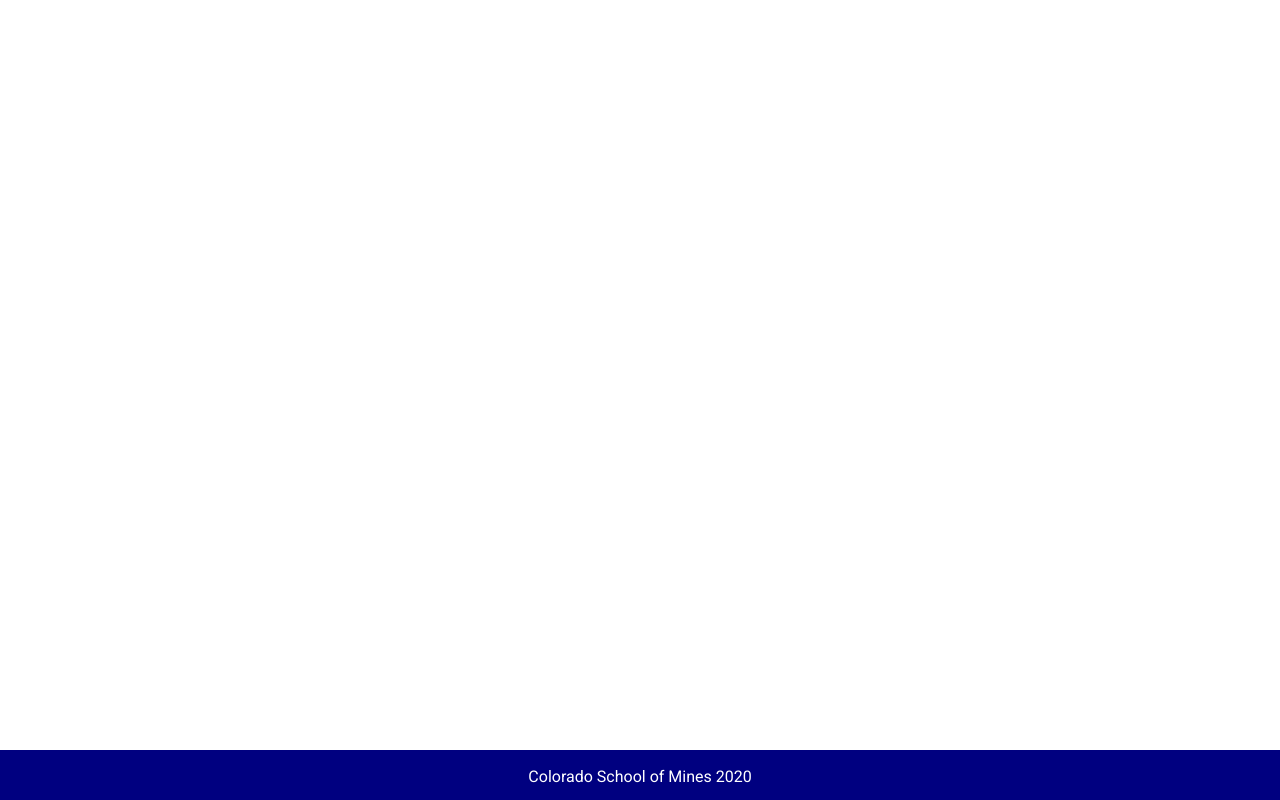
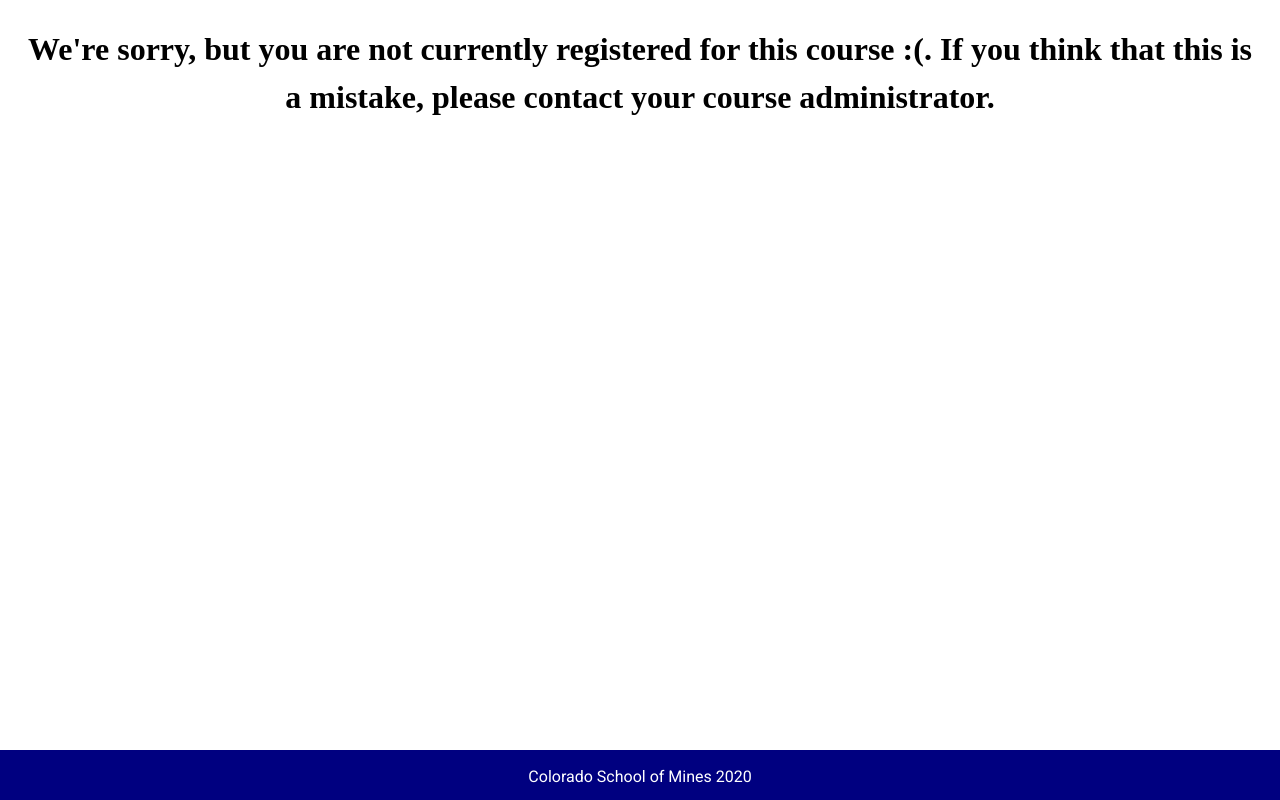
Before and after one commit to cpainterwakefield/fs-team-assembler, a Vue app in the folder reconnect/: page /notRegistered in a window 1280 px wide. Built offline with nearby package versions, Linux system fonts and the light colour scheme.

Commit message:
notRegistered page

```diff
--- a/reconnect/src/router/index.js
+++ b/reconnect/src/router/index.js
@@ -7,6 +7,7 @@ import AdminTeams from '../views/admin/teams/Teams.vue'
 import AdminEditTeams from '../views/admin/teams/Edit.vue'
 import AdminEdit from '../views/admin/Edit.vue'
 import AdminProjects from '../views/admin/Projects.vue'
+import NotFound from '../views/notFound.vue'
 
 Vue.use(VueRouter)
 
@@ -17,7 +18,9 @@ const routes = [
   { path: '/admin/teams', name: 'Teams', component: AdminTeams, meta: {title: 'Teams'} },
   { path: '/admin/teams/edit', name: 'Edit Teams', component: AdminEditTeams, meta: {title: 'Edit'} },
   { path: '/admin/edit', name: 'Edit Info', component: AdminEdit, meta: {title: 'Edit'} },
-  { path: '/admin/projects', name: 'Projects', component: AdminProjects, meta: {title: 'Projects'} }
+  { path: '/admin/projects', name: 'Projects', component: AdminProjects, meta: {title: 'Projects'} },
+  { path: '/notRegistered', name: 'Not Registered', component: NotFound, meta: {title: 'Not Found'} }
+
 ]
 
 const router = new VueRouter({
--- /dev/null
+++ b/reconnect/src/views/notFound.vue
@@ -0,0 +1,8 @@
+<template>
+  <center>
+    <h1> We're sorry, but you are not currently registered for this course :(. If you think that this is a mistake, please contact your course administrator.</h1>
+  </center>
+</template>
+
+<style>
+</style>
```
